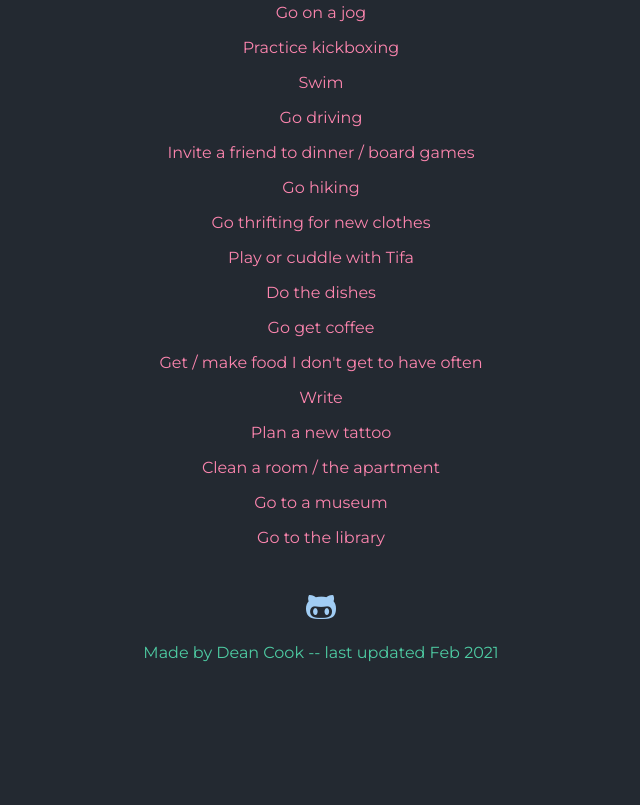
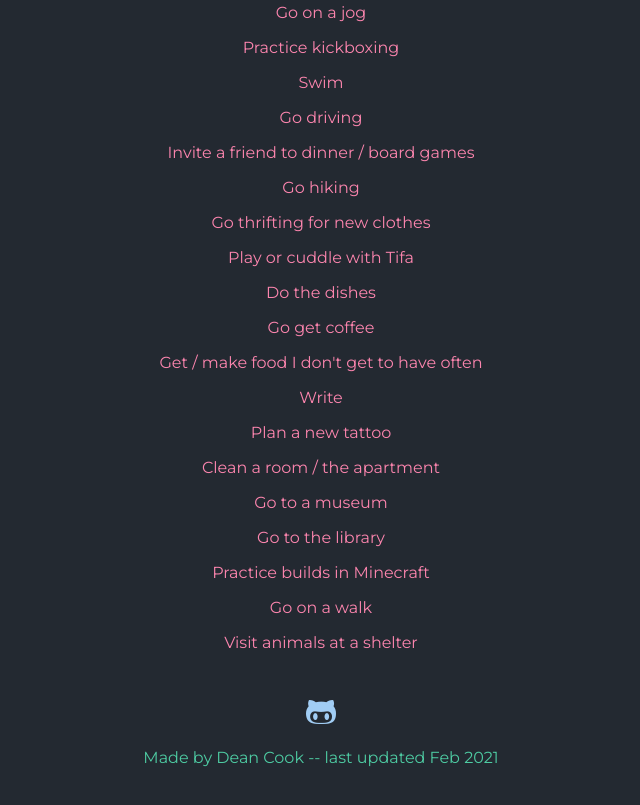
Before and after one commit to novaraptur/Personal-Coping-Activities-Site, a plain HTML site: page index.html in a window 1280 px wide. Shown: the part 753-1558 px from the top of the page, without its empty margins (319-959 px from the left). Before the commit the page ends 1455 px from the top, so only its background shows below. Drawn offline with nearby package versions, Linux system fonts and the light colour scheme.

Commit message:
Add activities to index.html

```diff
--- a/index.html
+++ b/index.html
@@ -51,7 +51,7 @@
       <p class="hidden activity social">Invite a friend to dinner / board games</p>
       <p class="hidden activity solo active outdoors">Go hiking</p>
       <p class="hidden activity solo shopping">Go thrifting for new clothes</p>
-      <p class="hidden activity animals">Play or cuddle with Tifa</p>
+      <p class="hidden activity solo animals">Play or cuddle with Tifa</p>
       <p class="hidden activity solo productive">Do the dishes</p>
       <p class="hidden activity solo social outdoors romantic">Go get coffee</p>
       <p class="hidden activity solo shopping">Get / make food I don't get to have often</p>
@@ -60,6 +60,9 @@
       <p class="hidden activity solo productive">Clean a room / the apartment</p>
       <p class="hidden activity social outdoors romantic">Go to a museum</p>
       <p class="hidden activity solo outdoors productive">Go to the library</p>
+      <p class="hidden activity solo productive under-an-hour">Practice builds in Minecraft</p>
+      <p class="hidden activity solo active outdoors">Go on a walk</p>
+      <p class="hidden activity social solo romantic outdoors animals">Visit animals at a shelter</p>
     </div>
     <footer>
       <a class="github-link" href="https://github.com/novaraptur/Personal-Coping-Activities-Site" target="_blank"><i class="fab fa-github-alt"></i></a>
```
